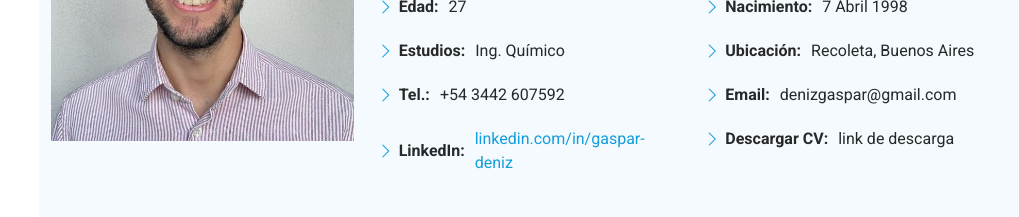
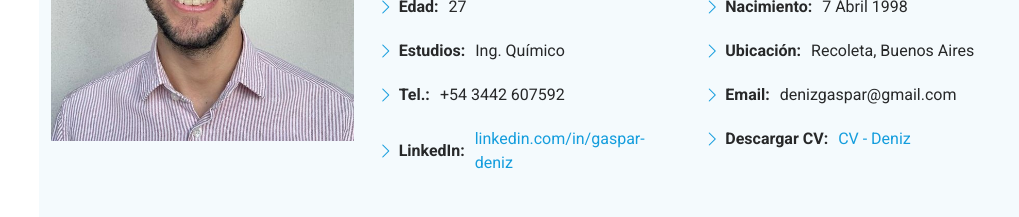
Before and after one commit to GasparDeniz/My-Blog, a plain HTML site: page index.html in a window 1280 px wide. Shown: the part 1100-1317 px from the top of the page, without its empty margins (261-1280 px from the left). Drawn offline with Linux system fonts and the light colour scheme.

Commit message:
Update index.html
link de descarga de CV

```diff
--- a/index.html
+++ b/index.html
@@ -120,7 +120,7 @@
                   <li><i class="bi bi-chevron-right"></i> <strong>Nacimiento:</strong> <span>7 Abril 1998</span></li>
                   <li><i class="bi bi-chevron-right"></i> <strong>Ubicación:</strong> <span>Recoleta, Buenos Aires</span></li>
                   <li><i class="bi bi-chevron-right"></i> <strong>Email:</strong> <span>denizgaspar@gmail.com</span></li>
-                  <li><i class="bi bi-chevron-right"></i> <strong>Descargar CV:</strong> <span>link de descarga</span></li>
+                  <li><i class="bi bi-chevron-right"></i> <strong>Descargar CV:</strong> <span><a href="https://github.com/usuario/repositorio/raw/main/CV%20-%20Deniz.pdf" download>CV - Deniz</a></span></li>
                 </ul>
               </div>
             </div>
```
